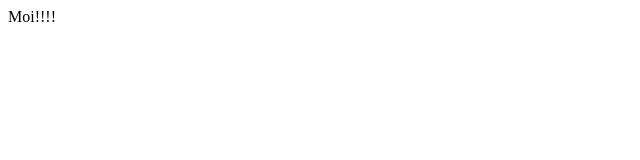
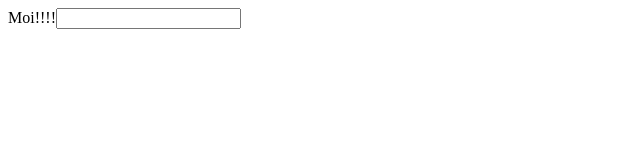
Before and after one commit to finclair/React-Movie-Searcher, a React app: page / in a window 1280 px wide. Shown: the top 160 px of the page, without its empty margins (0-640 px from the left). Built offline with nearby package versions, Linux system fonts and the light colour scheme.

Commit message:
Add path reference for SearchBar component and create it.

```diff
--- a/src/index.js
+++ b/src/index.js
@@ -4,6 +4,7 @@ import { Provider } from 'react-redux';
 import { createStore, applyMiddleware } from 'redux';
 
 import App from './components/App';
+import SearchBar from './components/search_bar';
 import reducers from './reducers';
 
 const createStoreWithMiddleware = applyMiddleware()(createStore);
@@ -18,7 +19,9 @@ if (module.hot) {
 
 //Create a component. This component should produce some HTML
 const Application = function() {
-  return <div>Moi!!!!</div>;
+  return <div>Moi!!!!
+    <SearchBar />
+  </div>;
 }
 
 //Take this component's generated HTML and put it on the page (in the DOM)
```
